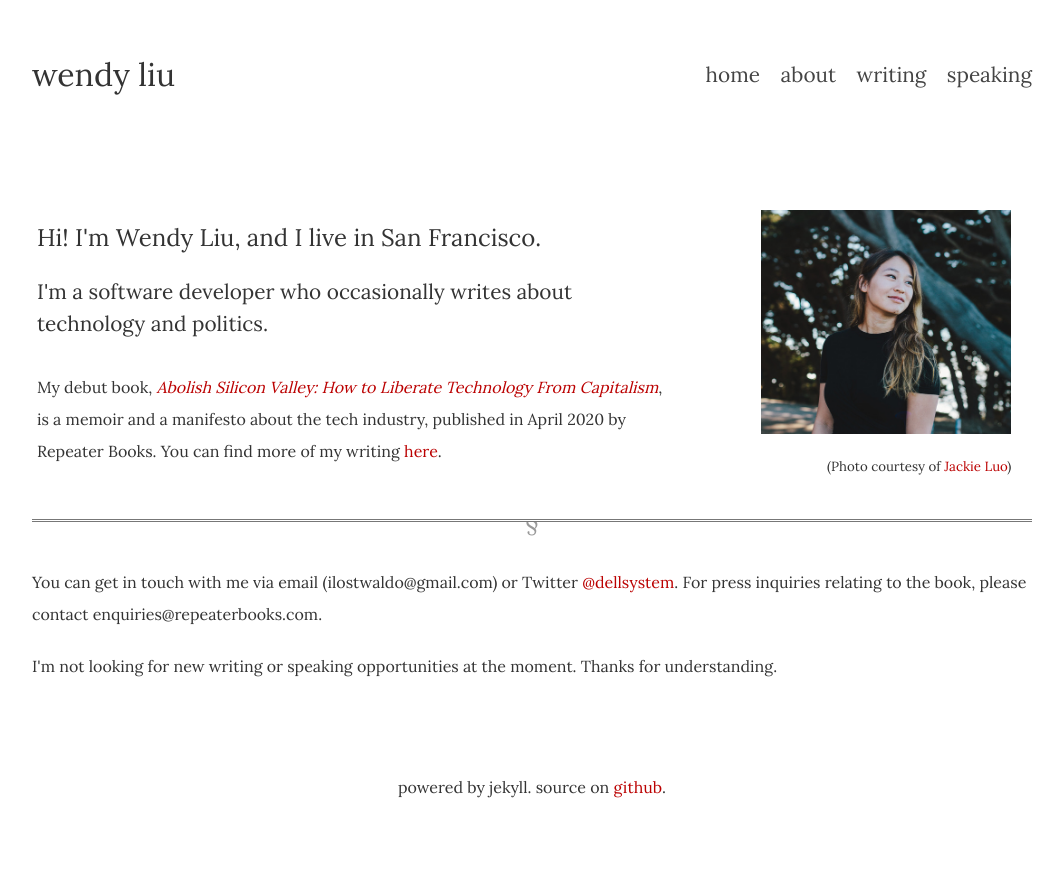
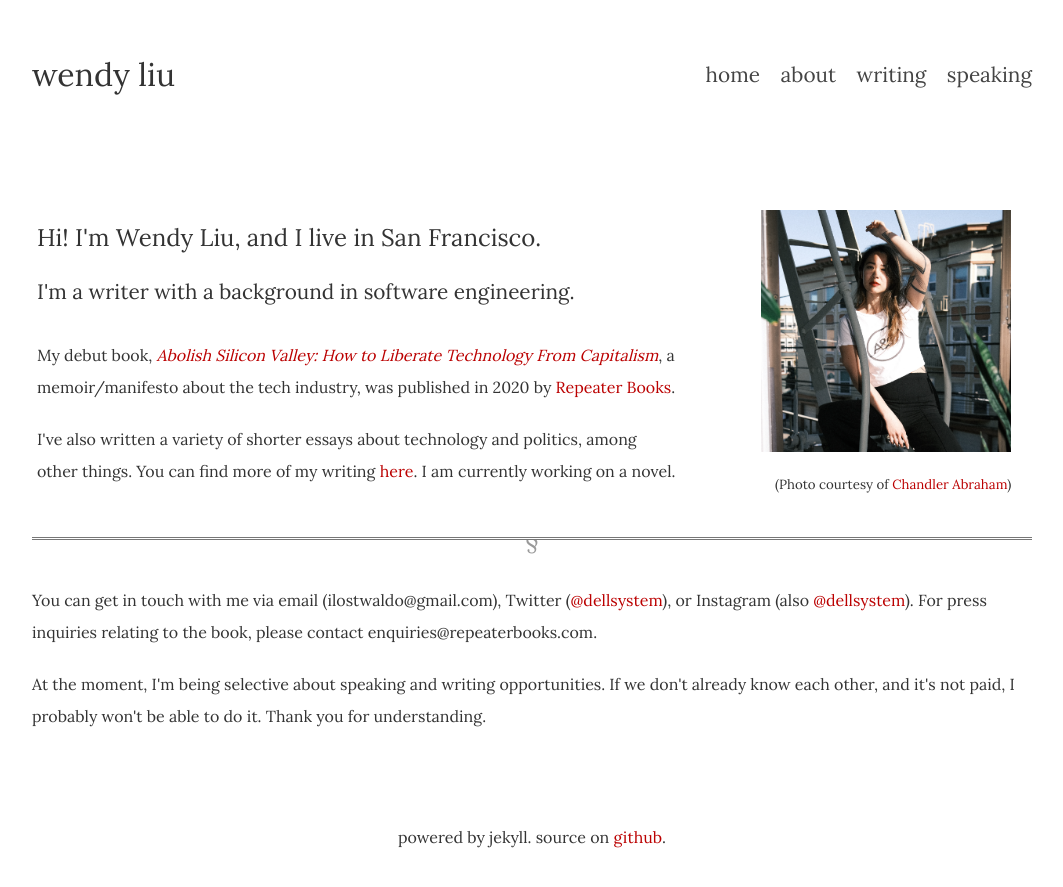
Before and after one commit to dellsystem/dellsystem.github.io, a Jekyll site: the page built from index.html, in a window 1280 px wide. Shown: the top 887 px of the page, without its empty margins (108-1171 px from the left). Built offline with Jekyll 4.4.1, drawn with Linux system fonts in a browser that asks for light colours.

Commit message:
Update homepage text and photo

```diff
--- a/index.html
+++ b/index.html
@@ -4,17 +4,18 @@ layout: default
 <div class="triple-grid">
     <div class="doubled column">
         <h3>Hi! I'm Wendy Liu, and I live in San Francisco.</h3>
-        <h4>I'm a software developer who occasionally writes about technology and politics.</h4>
-        <p>My debut book, <em><a href="https://abolishsiliconvalley.com/">Abolish Silicon Valley: How to Liberate Technology From Capitalism</a></em>, is a memoir and a manifesto about the tech industry, published in April 2020 by Repeater Books. You can find more of my writing <a href="/writing">here</a>.</p>
+        <h4>I'm a writer with a background in software engineering.</h4>
+        <p>My debut book, <em><a href="https://abolishsiliconvalley.com/">Abolish Silicon Valley: How to Liberate Technology From Capitalism</a></em>, a memoir/manifesto about the tech industry, was published in 2020 by <a href="https://repeaterbooks.com/">Repeater Books</a>.</p>
+        <p>I've also written a variety of shorter essays about technology and politics, among other things. You can find more of my writing <a href="/writing">here</a>. I am currently working on a novel.</p>
     </div>
     <div class="right column">
         <img src="/img/me.jpg" class="medium-thumb" />
-        <h5>(Photo courtesy of <a href="http://jackieluo.com/">Jackie Luo</a>)</h5>
+        <h5>(Photo courtesy of <a href="https://cba.art/">Chandler Abraham</a>)</h5>
     </div>
 </div>
 
 <hr />
 
-<p>You can get in touch with me via email (ilostwaldo@gmail.com) or Twitter <a href="https://twitter.com/dellsystem">@dellsystem</a>. For press inquiries relating to the book, please contact enquiries@repeaterbooks.com.</p>
+<p>You can get in touch with me via email (ilostwaldo@gmail.com), Twitter (<a href="https://twitter.com/dellsystem">@dellsystem</a>), or Instagram (also <a href="https://instagram.com/dellsystem">@dellsystem</a>). For press inquiries relating to the book, please contact enquiries@repeaterbooks.com.</p>
 
-<p>I'm not looking for new writing or speaking opportunities at the moment. Thanks for understanding.</p>
+<p>At the moment, I'm being selective about speaking and writing opportunities. If we don't already know each other, and it's not paid, I probably won't be able to do it. Thank you for understanding.</p>
```
Also changed, not shown: img/me.jpg.
